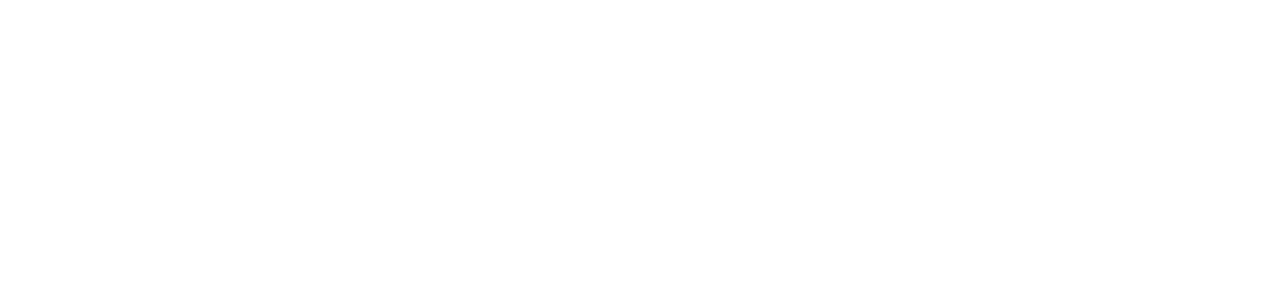
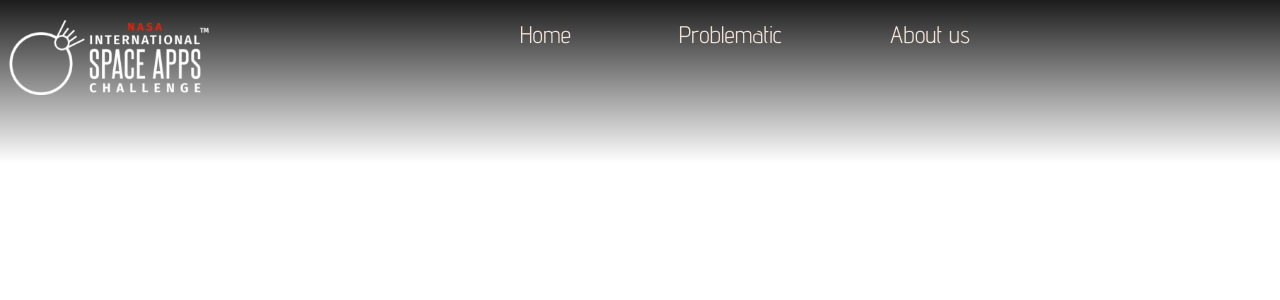
Before and after one commit to Ashen-Software/nsac, a React (Vite) app: page /visualization in a window 1280 px wide. Before the commit this address had no page. Shown: the top 300 px of the page. Built offline with nearby package versions, Linux system fonts and the light colour scheme; a web font is replaced by a local one.

Commit message:
mas cosas

```diff
--- a/src/App.jsx
+++ b/src/App.jsx
@@ -1,6 +1,7 @@
 import { BrowserRouter, Route, Routes } from 'react-router-dom';
 import './App.css'
 import Home from './views/Home/Home';
+import Visualization from "./views/Visualization/Visualization";
 
 
 function App() {
@@ -11,6 +12,8 @@ function App() {
       <Routes>
         <Route path="/" element={<Home />} />
 
+        <Route path="/visualization" element={<Visualization />} />
+
       </Routes>
     </BrowserRouter>
 
--- a/src/components/Main/Main.jsx
+++ b/src/components/Main/Main.jsx
@@ -1,11 +1,12 @@
 import './main.css';
 import mars from "../../assets/Mars 1.png"
+import { Link } from 'react-router-dom';
 
 function Main(){
 
     return (<div className='imagen-con-texto'>
         <img src={mars} alt="" />
-        <div className="texto-centrado">NAMAZU</div>
+        <Link to="/visualization" className="texto-centrado">NAMAZU</Link>
     </div>)
 }
 
--- a/src/components/Main/main.css
+++ b/src/components/Main/main.css
@@ -21,6 +21,8 @@
     font-size: 6rem;
     text-align: center;
     letter-spacing: 80px;
+    cursor:pointer;
+    text-decoration: none;
   }
 
 .texto-centrado:hover {
--- /dev/null
+++ b/src/views/Visualization/Visualization.jsx
@@ -0,0 +1,14 @@
+import './visualization.css';
+import Header from "../../components/Header/Header";
+
+function Visualization(){
+
+
+    return (<div>
+
+        <Header/>
+    </div>)
+
+}
+
+export default Visualization;
```
Also changed, not shown: src/views/Visualization/visualization.css (added), 1 other file (tests, documents, lock files or other folders).
